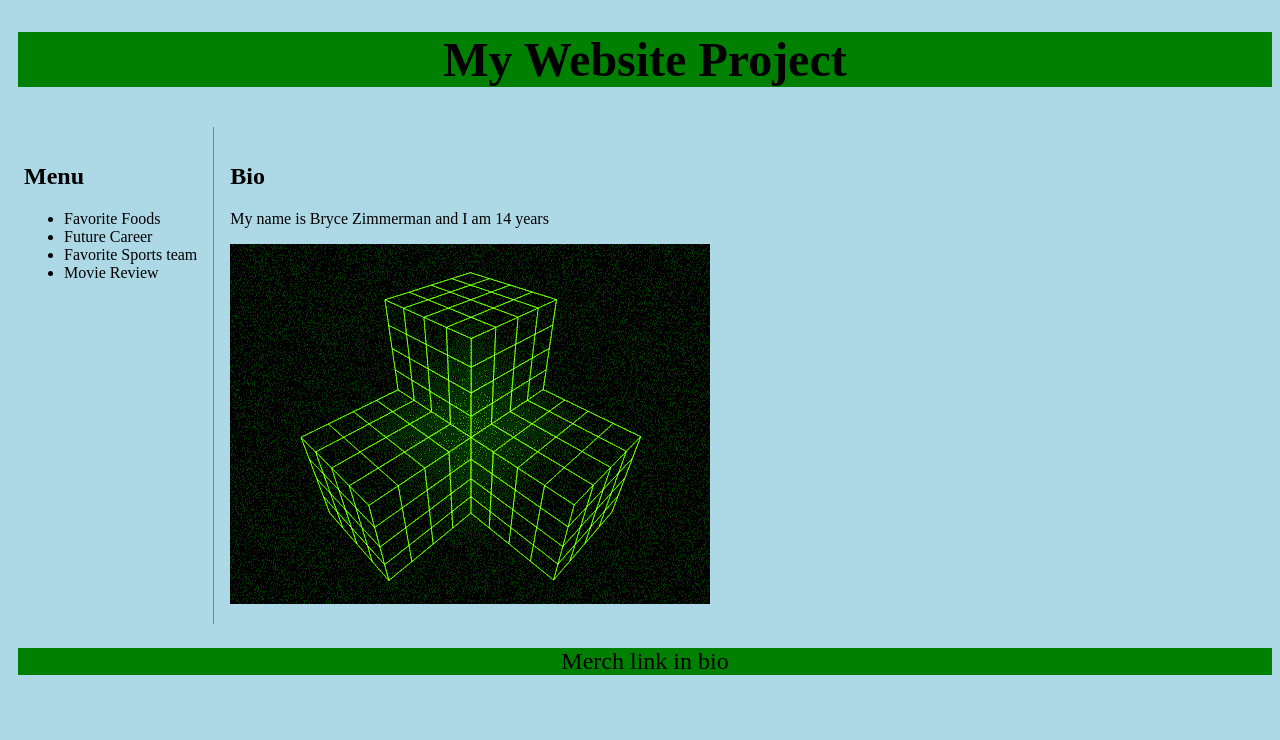
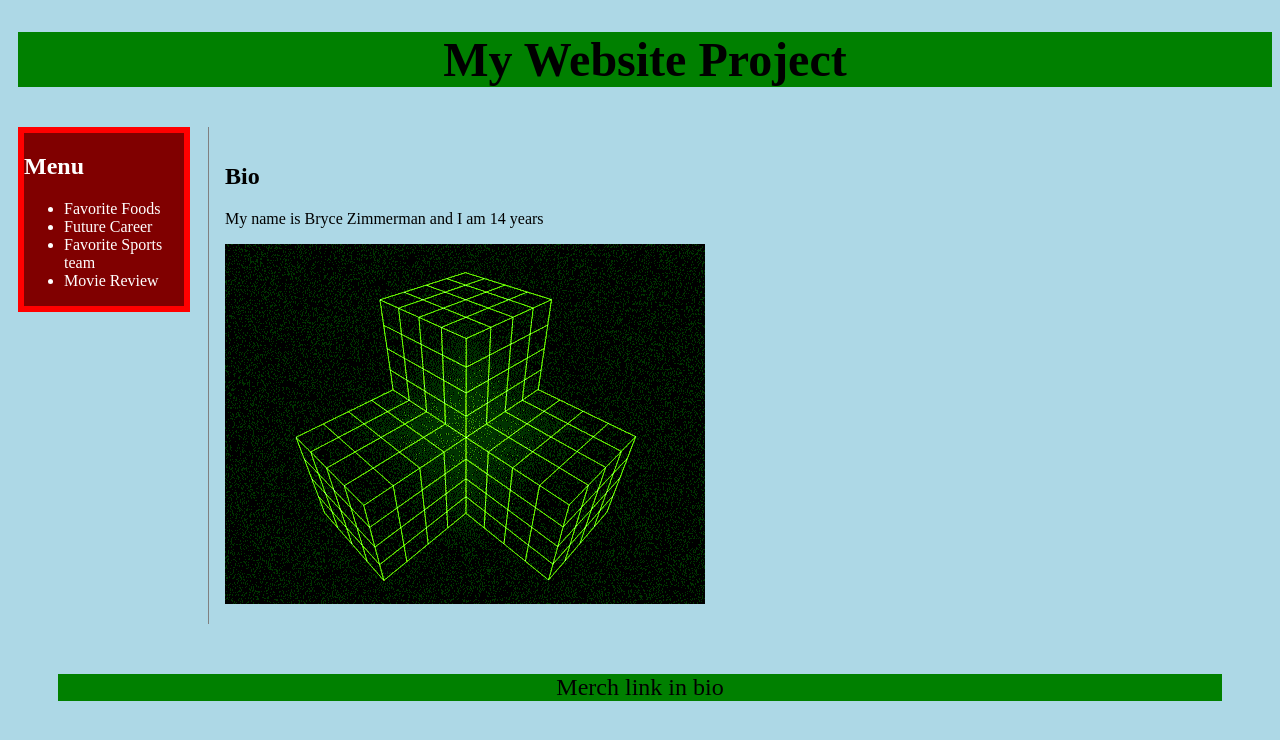
Before and after one commit to brycezimmerman5/BryceZimmerman, a plain HTML site: page MyWebsiteProject.html in a window 1280 px wide. Drawn offline with Linux system fonts and the light colour scheme.

Commit message:
fixes and some borders

```diff
--- a/MyWebsiteProject.html
+++ b/MyWebsiteProject.html
@@ -10,7 +10,6 @@
 <style>
 div.container {
 	width 300%
-	border: 2 px solid blue;
 }
 
 body {
@@ -19,12 +18,15 @@ body {
 
 nav {
     float: left;
-    margin: 0;
-    max-width: 1;
-    padding: 1em;
+    margin: 0 0 40px 10px;
+    width: 160px;
+    padding:;
     font-size: 100%;
-    background-color:;
-    max-width: 190px
+    background-color: ;
+    max-width: 190px;
+    border: 6px solid red;
+    background-color: maroon;
+    color: white;
 }
 
 header,footer {
@@ -37,16 +39,17 @@ header,footer {
 }
 
 article {
-    margin-left: 180px;
+    margin-left: 200px;
     border-left: 1px solid gray;
     padding: 1em;
     overflow: hidden;
     max-width: 600px;
+
 }
 
 footer {
 	font-size: 150%;
-    text-align: center;
+    margin: 50px
 
 </style>
 
@@ -76,7 +79,7 @@ footer {
 <article>
   <h1>Bio</h1>
   <p>My name is Bryce Zimmerman and I am 14 years</p>
-  <img src="tumblr_lu3yzmQcW81qd7m1so1_500.gif">
+  <img src="tumblr_lu3yzmQcW81qd7m1so1_500.gif" alt=picture>
 
 </article>
 
```
